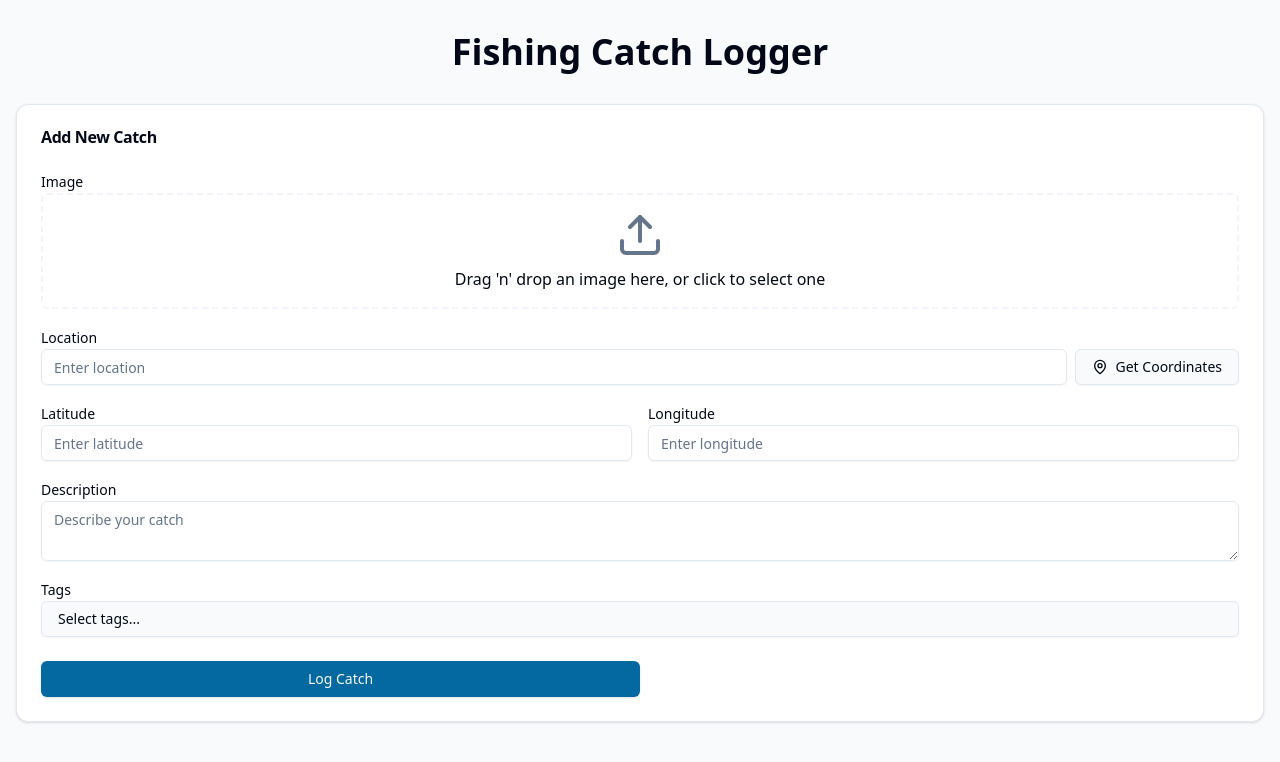
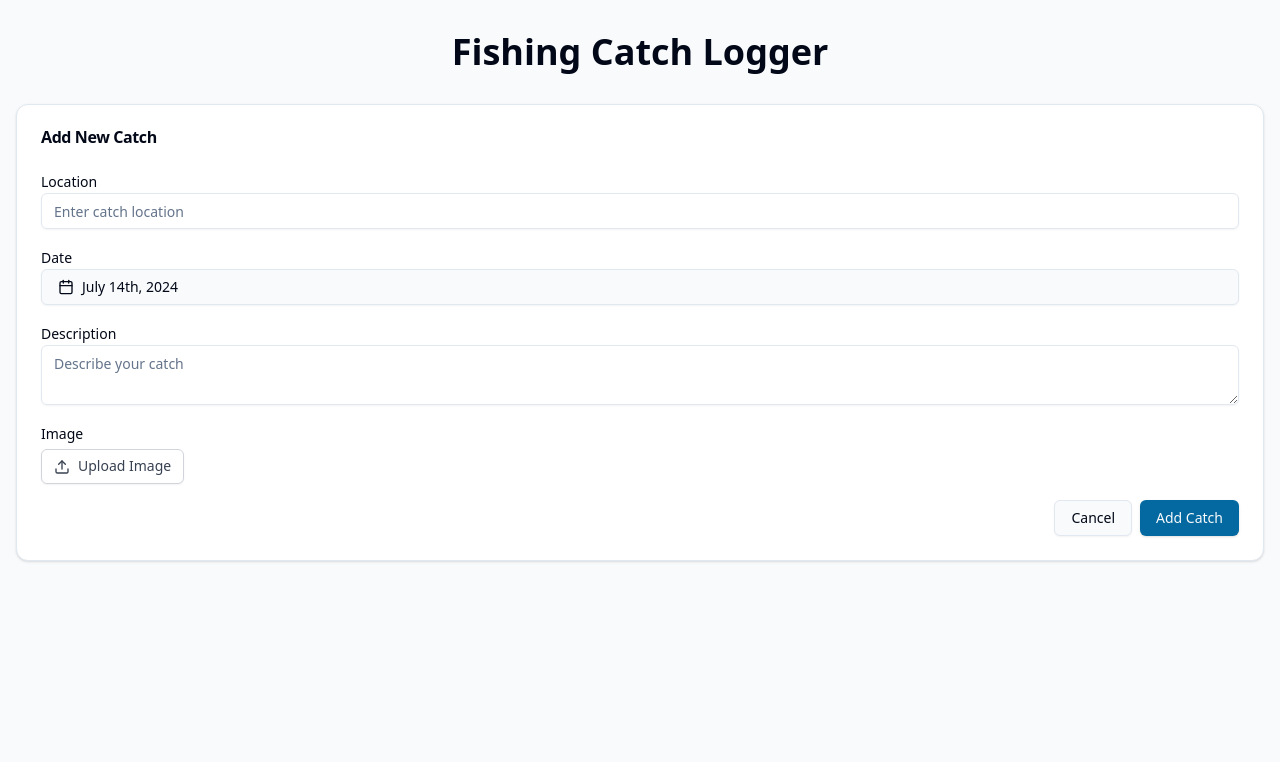
Before and after one commit to jasonkneen/sg-581720654063997, a Next.js app: page / in a window 1280 px wide. Both pictures are taken after a click on the button "Add New Catch". Shown: the top 762 px of the page. Built offline with nearby package versions, Linux system fonts and the light colour scheme.

Commit message:
SOFTGEN MAGIC

```diff
--- a/src/components/CatchForm.js
+++ b/src/components/CatchForm.js
@@ -1,292 +1,162 @@
-import { useState, useCallback, useEffect } from 'react';
-import { useDropzone } from 'react-dropzone';
+import { useState, useEffect } from 'react';
 import { Button } from "@/components/ui/button";
 import { Input } from "@/components/ui/input";
 import { Textarea } from "@/components/ui/textarea";
 import { Label } from "@/components/ui/label";
-import { Badge } from "@/components/ui/badge";
-import { X, Upload, MapPin } from "lucide-react";
-import { motion, AnimatePresence } from "framer-motion";
-import { Command, CommandEmpty, CommandGroup, CommandInput, CommandItem } from "@/components/ui/command";
+import { Calendar } from "@/components/ui/calendar";
 import { Popover, PopoverContent, PopoverTrigger } from "@/components/ui/popover";
-import { useToast } from "@/components/ui/use-toast";
+import { format } from "date-fns";
+import { CalendarIcon, Upload } from "lucide-react";
 
-const commonTags = ['Bass', 'Trout', 'Salmon', 'Catfish', 'Pike', 'Perch', 'Carp', 'Sunny', 'Rainy', 'Lakeshore', 'River', 'Ocean'];
-
-export default function CatchForm({ onAddCatch, onUpdateCatch, editingCatch, setEditingCatch }) {
-  const [image, setImage] = useState(null);
-  const [location, setLocation] = useState('');
-  const [description, setDescription] = useState('');
-  const [tags, setTags] = useState([]);
-  const [latitude, setLatitude] = useState('');
-  const [longitude, setLongitude] = useState('');
-  const [currentTag, setCurrentTag] = useState('');
-  const [formErrors, setFormErrors] = useState({});
-  const [openTagsPopover, setOpenTagsPopover] = useState(false);
-  const { toast } = useToast();
+export default function CatchForm({ initialCatch, onSubmit, onCancel }) {
+  const [formData, setFormData] = useState({
+    location: '',
+    date: new Date(),
+    description: '',
+    image: '',
+  });
+  const [errors, setErrors] = useState({});
+  const [imagePreview, setImagePreview] = useState(null);
 
   useEffect(() => {
-    if (editingCatch) {
-      setImage(editingCatch.image);
-      setLocation(editingCatch.location);
-      setDescription(editingCatch.description);
-      setTags(editingCatch.tags);
-      setLatitude(editingCatch.latitude || '');
-      setLongitude(editingCatch.longitude || '');
+    if (initialCatch) {
+      setFormData({
+        location: initialCatch.location || '',
+        date: new Date(initialCatch.date) || new Date(),
+        description: initialCatch.description || '',
+        image: initialCatch.image || '',
+      });
+      setImagePreview(initialCatch.image || null);
     }
-  }, [editingCatch]);
+  }, [initialCatch]);
 
-  const onDrop = useCallback((acceptedFiles) => {
-    const file = acceptedFiles[0];
-    const reader = new FileReader();
-    reader.onloadend = () => {
-      setImage(reader.result);
-    };
-    reader.readAsDataURL(file);
-  }, []);
-
-  const { getRootProps, getInputProps, isDragActive } = useDropzone({ onDrop, accept: 'image/*', multiple: false });
-
-  const addTag = (tag) => {
-    if (tag.trim() && !tags.includes(tag.trim())) {
-      setTags([...tags, tag.trim()]);
-      setCurrentTag('');
-      setOpenTagsPopover(false);
+  const handleChange = (e) => {
+    const { name, value } = e.target;
+    setFormData(prev => ({ ...prev, [name]: value }));
+    if (errors[name]) {
+      setErrors(prev => ({ ...prev, [name]: '' }));
     }
   };
 
-  const removeTag = (tagToRemove) => {
-    setTags(tags.filter(tag => tag !== tagToRemove));
+  const handleDateChange = (date) => {
+    setFormData(prev => ({ ...prev, date }));
+    if (errors.date) {
+      setErrors(prev => ({ ...prev, date: '' }));
+    }
+  };
+
+  const handleImageChange = (e) => {
+    const file = e.target.files[0];
+    if (file) {
+      const reader = new FileReader();
+      reader.onloadend = () => {
+        setFormData(prev => ({ ...prev, image: reader.result }));
+        setImagePreview(reader.result);
+      };
+      reader.readAsDataURL(file);
+    }
+    if (errors.image) {
+      setErrors(prev => ({ ...prev, image: '' }));
+    }
   };
 
   const validateForm = () => {
     const newErrors = {};
-    if (!image) newErrors.image = 'Please upload an image';
-    if (!location.trim()) newErrors.location = 'Location is required';
-    if (!description.trim()) newErrors.description = 'Description is required';
-    if (tags.length === 0) newErrors.tags = 'At least one tag is required';
-    if (!latitude.trim()) newErrors.latitude = 'Latitude is required';
-    if (!longitude.trim()) newErrors.longitude = 'Longitude is required';
-    setFormErrors(newErrors);
+    if (!formData.location.trim()) newErrors.location = 'Location is required';
+    if (!formData.description.trim()) newErrors.description = 'Description is required';
+    if (!formData.image) newErrors.image = 'Image is required';
+    setErrors(newErrors);
     return Object.keys(newErrors).length === 0;
   };
 
   const handleSubmit = (e) => {
     e.preventDefault();
     if (validateForm()) {
-      const catchData = {
-        id: editingCatch ? editingCatch.id : Date.now(),
-        image,
-        location,
-        description,
-        tags,
-        latitude: parseFloat(latitude),
-        longitude: parseFloat(longitude),
-        date: editingCatch ? editingCatch.date : new Date().toISOString(),
-      };
-      if (editingCatch) {
-        onUpdateCatch(catchData);
-        toast({
-          title: "Catch updated",
-          description: "Your catch has been successfully updated.",
-        });
-      } else {
-        onAddCatch(catchData);
-        toast({
-          title: "Catch added",
-          description: "Your catch has been successfully logged.",
-        });
-      }
-      resetForm();
-    }
-  };
-
-  const resetForm = () => {
-    setImage(null);
-    setLocation('');
-    setDescription('');
-    setTags([]);
-    setLatitude('');
-    setLongitude('');
-    setCurrentTag('');
-    setFormErrors({});
-    setEditingCatch(null);
-  };
-
-  const fetchCoordinates = async () => {
-    if (!location) {
-      toast({
-        title: "Error",
-        description: "Please enter a location first.",
-        variant: "destructive",
-      });
-      return;
-    }
-    try {
-      const response = await fetch(`https://nominatim.openstreetmap.org/search?format=json&q=${encodeURIComponent(location)}`);
-      const data = await response.json();
-      if (data && data.length > 0) {
-        setLatitude(data[0].lat);
-        setLongitude(data[0].lon);
-        toast({
-          title: "Coordinates fetched",
-          description: "Latitude and longitude have been automatically filled.",
-        });
-      } else {
-        toast({
-          title: "Location not found",
-          description: "Unable to find coordinates for the given location.",
-          variant: "destructive",
-        });
-      }
-    } catch (error) {
-      console.error("Error fetching coordinates:", error);
-      toast({
-        title: "Error",
-        description: "Failed to fetch coordinates. Please try again.",
-        variant: "destructive",
-      });
+      onSubmit(formData);
     }
   };
 
   return (
-    <motion.form
-      onSubmit={handleSubmit}
-      className="space-y-4"
-      initial={{ opacity: 0, y: 20 }}
-      animate={{ opacity: 1, y: 0 }}
-      transition={{ duration: 0.3 }}
-    >
-      <div>
-        <Label htmlFor="image">Image</Label>
-        <div
-          {...getRootProps()}
-          className={`border-2 border-dashed rounded-md p-4 text-center cursor-pointer ${isDragActive ? 'border-primary' : 'border-muted'}`}
-        >
-          <input {...getInputProps()} id="image" aria-label="Upload image" />
-          {image ? (
-            <img src={image} alt="Selected catch" className="mt-2 max-w-full h-auto rounded-md" />
-          ) : (
-            <div>
-              <Upload className="mx-auto h-12 w-12 text-muted-foreground" />
-              <p className="mt-2">Drag 'n' drop an image here, or click to select one</p>
-            </div>
-          )}
-        </div>
-        {formErrors.image && <p className="text-destructive text-sm mt-1" role="alert">{formErrors.image}</p>}
-      </div>
+    <form onSubmit={handleSubmit} className="space-y-4">
       <div>
         <Label htmlFor="location">Location</Label>
-        <div className="flex space-x-2">
-          <Input
-            id="location"
-            value={location}
-            onChange={(e) => setLocation(e.target.value)}
-            placeholder="Enter location"
-            className="flex-grow"
-            aria-label="Enter location"
-          />
-          <Button type="button" onClick={fetchCoordinates} variant="outline" aria-label="Get coordinates">
-            <MapPin className="h-4 w-4 mr-2" />
-            Get Coordinates
-          </Button>
-        </div>
-        {formErrors.location && <p className="text-destructive text-sm mt-1" role="alert">{formErrors.location}</p>}
+        <Input
+          id="location"
+          name="location"
+          value={formData.location}
+          onChange={handleChange}
+          placeholder="Enter catch location"
+        />
+        {errors.location && <p className="text-red-500 text-sm mt-1">{errors.location}</p>}
       </div>
-      <div className="grid grid-cols-2 gap-4">
-        <div>
-          <Label htmlFor="latitude">Latitude</Label>
-          <Input
-            id="latitude"
-            value={latitude}
-            onChange={(e) => setLatitude(e.target.value)}
-            placeholder="Enter latitude"
-            type="number"
-            step="any"
-            aria-label="Enter latitude"
-          />
-          {formErrors.latitude && <p className="text-destructive text-sm mt-1" role="alert">{formErrors.latitude}</p>}
-        </div>
-        <div>
-          <Label htmlFor="longitude">Longitude</Label>
-          <Input
-            id="longitude"
-            value={longitude}
-            onChange={(e) => setLongitude(e.target.value)}
-            placeholder="Enter longitude"
-            type="number"
-            step="any"
-            aria-label="Enter longitude"
-          />
-          {formErrors.longitude && <p className="text-destructive text-sm mt-1" role="alert">{formErrors.longitude}</p>}
-        </div>
+
+      <div>
+        <Label htmlFor="date">Date</Label>
+        <Popover>
+          <PopoverTrigger asChild>
+            <Button
+              variant={"outline"}
+              className={`w-full justify-start text-left font-normal ${
+                !formData.date && "text-muted-foreground"
+              }`}
+            >
+              <CalendarIcon className="mr-2 h-4 w-4" />
+              {formData.date ? format(formData.date, "PPP") : <span>Pick a date</span>}
+            </Button>
+          </PopoverTrigger>
+          <PopoverContent className="w-auto p-0">
+            <Calendar
+              mode="single"
+              selected={formData.date}
+              onSelect={handleDateChange}
+              initialFocus
+            />
+          </PopoverContent>
+        </Popover>
       </div>
+
       <div>
         <Label htmlFor="description">Description</Label>
         <Textarea
           id="description"
-          value={description}
-          onChange={(e) => setDescription(e.target.value)}
+          name="description"
+          value={formData.description}
+          onChange={handleChange}
           placeholder="Describe your catch"
-          aria-label="Enter catch description"
         />
-        {formErrors.description && <p className="text-destructive text-sm mt-1" role="alert">{formErrors.description}</p>}
+        {errors.description && <p className="text-red-500 text-sm mt-1">{errors.description}</p>}
       </div>
+
       <div>
-        <Label htmlFor="tags">Tags</Label>
-        <Popover open={openTagsPopover} onOpenChange={setOpenTagsPopover}>
-          <PopoverTrigger asChild>
-            <Button variant="outline" className="w-full justify-start" aria-label="Select tags">
-              {tags.length > 0 ? `${tags.length} tags selected` : "Select tags..."}
-            </Button>
-          </PopoverTrigger>
-          <PopoverContent className="w-[200px] p-0">
-            <Command>
-              <CommandInput placeholder="Search tags..." />
-              <CommandEmpty>No tag found.</CommandEmpty>
-              <CommandGroup>
-                {commonTags.map((tag) => (
-                  <CommandItem
-                    key={tag}
-                    onSelect={() => addTag(tag)}
-                  >
-                    {tag}
-                  </CommandItem>
-                ))}
-              </CommandGroup>
-            </Command>
-          </PopoverContent>
-        </Popover>
-        <div className="mt-2 flex flex-wrap gap-2">
-          <AnimatePresence>
-            {tags.map((tag, index) => (
-              <motion.div
-                key={tag}
-                initial={{ opacity: 0, scale: 0.8 }}
-                animate={{ opacity: 1, scale: 1 }}
-                exit={{ opacity: 0, scale: 0.8 }}
-                transition={{ duration: 0.2 }}
-              >
-                <Badge variant="secondary" className="flex items-center">
-                  {tag}
-                  <X className="ml-1 h-3 w-3 cursor-pointer" onClick={() => removeTag(tag)} aria-label={`Remove ${tag} tag`} />
-                </Badge>
-              </motion.div>
-            ))}
-          </AnimatePresence>
+        <Label htmlFor="image">Image</Label>
+        <div className="mt-1 flex items-center">
+          <Input
+            id="image"
+            name="image"
+            type="file"
+            onChange={handleImageChange}
+            accept="image/*"
+            className="hidden"
+          />
+          <Label htmlFor="image" className="cursor-pointer bg-white py-2 px-3 border border-gray-300 rounded-md shadow-sm text-sm leading-4 font-medium text-gray-700 hover:bg-gray-50 focus:outline-none focus:ring-2 focus:ring-offset-2 focus:ring-indigo-500">
+            <Upload className="h-4 w-4 mr-2 inline-block" />
+            Upload Image
+          </Label>
+          {imagePreview && (
+            <img src={imagePreview} alt="Preview" className="ml-4 h-16 w-16 object-cover rounded-md" />
+          )}
         </div>
-        {formErrors.tags && <p className="text-destructive text-sm mt-1" role="alert">{formErrors.tags}</p>}
+        {errors.image && <p className="text-red-500 text-sm mt-1">{errors.image}</p>}
       </div>
-      <div className="flex justify-between">
-        <Button type="submit" className="w-1/2" aria-label={editingCatch ? 'Update Catch' : 'Log Catch'}>
-          {editingCatch ? 'Update Catch' : 'Log Catch'}
+
+      <div className="flex justify-end space-x-2">
+        <Button type="button" variant="outline" onClick={onCancel}>
+          Cancel
         </Button>
-        {editingCatch && (
-          <Button type="button" variant="outline" className="w-1/3" onClick={resetForm} aria-label="Cancel Edit">
-            Cancel Edit
-          </Button>
-        )}
+        <Button type="submit">
+          {initialCatch ? 'Update Catch' : 'Add Catch'}
+        </Button>
       </div>
-    </motion.form>
+    </form>
   );
 }
```
